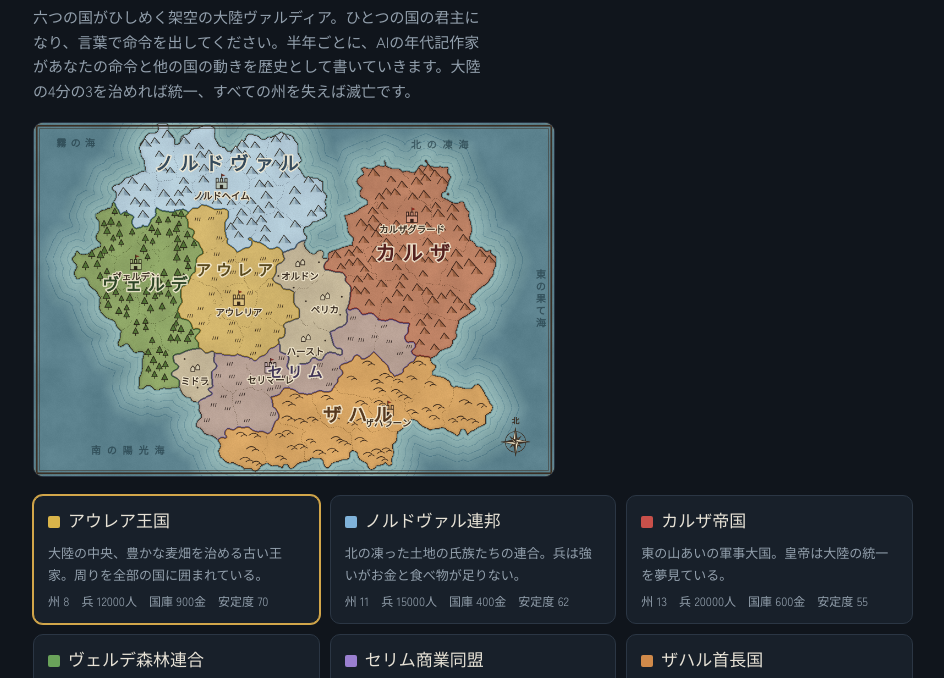
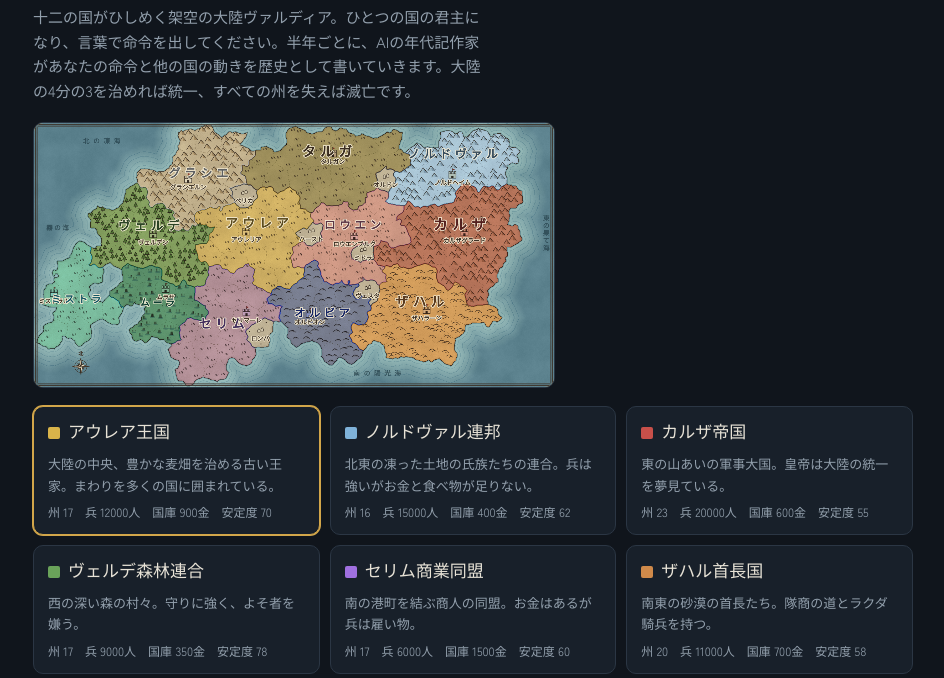
Before and after one commit to nayuta80n-ui/valdia, a plain HTML site: page index.html in a window 1280 px wide. Shown: the part 87-765 px from the top of the page, without its empty margins (167-1111 px from the left). Drawn offline with Linux system fonts and the light colour scheme; a web font is replaced by a local one.

Commit message:
国を12か国に増やし、大陸の地図を広げた
Co-Authored-By: Claude Opus 5.5 <noreply@anthropic.com>
Claude-Session: https://claude.ai/code/session_01E3C8AAQa61pffQkMSbobAA

```diff
--- a/index.html
+++ b/index.html
@@ -16,7 +16,8 @@
   --brass:#d2a64a;      /* accent: seals, buttons */
   --danger:#e06a5a;
   --ok:#7fc29b;
-  --n-A:#d9b44a; --n-N:#7fb2d9; --n-S:#9a7fd0; --n-K:#c8504a; --n-V:#6aa35a; --n-Z:#d08a4a; --n-I:#8c8f96;
+  --n-A:#d9b44a; --n-N:#7fb2d9; --n-S:#a070e0; --n-K:#c8504a; --n-V:#6aa35a; --n-Z:#d08a4a;
+  --n-G:#e2e5ea; --n-T:#8a6a4a; --n-R:#d77fa8; --n-M:#2ccff2; --n-O:#2f55f0; --n-W:#1f8f78; --n-I:#73767c;
   --display:"Zen Old Mincho","Hiragino Mincho ProN","Yu Mincho",serif;
   --body:"Zen Kaku Gothic New","Hiragino Sans","Yu Gothic",system-ui,sans-serif;
 }
@@ -144,28 +145,38 @@ textarea{width:100%;box-sizing:border-box;min-height:84px;resize:vertical;backgr
 (() => {
 /* ---------- world data ---------- */
 const NATIONS = {
-  A:{name:"アウレア王国",short:"アウレア",capital:"アウレリア",desc:"大陸の中央、豊かな麦畑を治める古い王家。周りを全部の国に囲まれている。",army:120,gold:900,stability:70},
-  N:{name:"ノルドヴァル連邦",short:"ノルドヴァル",capital:"ノルドヘイム",desc:"北の凍った土地の氏族たちの連合。兵は強いがお金と食べ物が足りない。",army:150,gold:400,stability:62},
+  A:{name:"アウレア王国",short:"アウレア",capital:"アウレリア",desc:"大陸の中央、豊かな麦畑を治める古い王家。まわりを多くの国に囲まれている。",army:120,gold:900,stability:70},
+  N:{name:"ノルドヴァル連邦",short:"ノルドヴァル",capital:"ノルドヘイム",desc:"北東の凍った土地の氏族たちの連合。兵は強いがお金と食べ物が足りない。",army:150,gold:400,stability:62},
   K:{name:"カルザ帝国",short:"カルザ",capital:"カルザグラード",desc:"東の山あいの軍事大国。皇帝は大陸の統一を夢見ている。",army:200,gold:600,stability:55},
   V:{name:"ヴェルデ森林連合",short:"ヴェルデ",capital:"ヴェルデン",desc:"西の深い森の村々。守りに強く、よそ者を嫌う。",army:90,gold:350,stability:78},
   S:{name:"セリム商業同盟",short:"セリム",capital:"セリマーレ",desc:"南の港町を結ぶ商人の同盟。お金はあるが兵は雇い物。",army:60,gold:1500,stability:60},
   Z:{name:"ザハル首長国",short:"ザハル",capital:"ザハラーン",desc:"南東の砂漠の首長たち。隊商の道とラクダ騎兵を持つ。",army:110,gold:700,stability:58},
+  G:{name:"グラシエ山岳同盟",short:"グラシエ",capital:"グラシエルン",desc:"北西の高い山々にある鉱山町の同盟。鉄と石の砦を持つが、人は少ない。",army:100,gold:650,stability:72},
+  T:{name:"タルガ騎馬民",short:"タルガ",capital:"タルガン",desc:"北の大草原を移り住む騎馬の部族たち。馬の数は大陸一だが、町や畑は少ない。",army:170,gold:300,stability:55},
+  R:{name:"ロウエン公国",short:"ロウエン",capital:"ロウエンブルク",desc:"大河が流れる大陸中東部の公国。川の港と長槍の兵が自慢。",army:100,gold:800,stability:66},
+  M:{name:"ミストラ諸島王国",short:"ミストラ",capital:"ミストラル",desc:"西の海に浮かぶ島々の王国。大陸一の船団を持つが、陸の兵は少ない。",army:70,gold:900,stability:68},
+  O:{name:"オルビア神殿国",short:"オルビア",capital:"オルビオン",desc:"南の丘に大神殿を持ち、神官たちが治める国。人々のまとまりが強い。",army:90,gold:750,stability:85},
+  W:{name:"ムーラ湿原部族",short:"ムーラ",capital:"ムラサ",desc:"南西の霧深い湿原に住む部族。沼地を味方にした奇襲が得意。",army:80,gold:250,stability:70},
   I:{name:"自由都市",short:"自由都市",desc:"どの国にも属さない町。",neutral:true},
 };
-const PLAYABLE = ["A","N","K","V","S","Z"];
+const PLAYABLE = ["A","N","K","V","S","Z","G","T","R","M","O","W"];
 const MAPROWS = [
-  "..NNNN.....",
-  ".NNNNN.KK..",
-  ".VVANN.KKK.",
-  "VVVAAIKKKK.",
-  ".VVAAAIKKK.",
-  ".VVAAISSK..",
-  "..VISSSZZ..",
-  "...SSZZZZZ.",
-  "....ZZZZ...",
+  "......GGG..TTTTT..NNN.",
+  ".....GGGGTTTTTTTNNNNN.",
+  "....GGGGGTTTTTTINNNNN.",
+  "...VGGGGIAATTTRNNNKKK.",
+  "..VVVVGAAAAARRRRKKKKK.",
+  "..VVVVVAAAAIRRRRKKKKK.",
+  ".MVVVVVAAAARRRIKKKKKK.",
+  "MM.WWVVSSAAORRRZZKKK..",
+  "MM.WWWWSSSOOOOIZZZZK..",
+  "MMM.WWWSSSOOOOZZZZZZ..",
+  "MM..WWSSSI.OOOZZZZZ...",
+  ".....SSSS...OO.ZZZ....",
+  "......SS..............",
 ];
-const CAPITALS = {A:[4,4],N:[1,3],K:[2,8],V:[3,1],S:[6,5],Z:[7,7]};
-const TERRAIN = {A:"平原",N:"雪原",K:"山地",V:"森",S:"平原",Z:"砂漠",I:"都市"};
+const CAPITALS = {G:[2,6],T:[1,12],N:[2,18],V:[5,4],A:[5,8],R:[5,13],K:[5,18],M:[8,0],W:[8,5],S:[9,8],O:[9,11],Z:[9,16]};
+const TERRAIN = {A:"平原",N:"雪原",K:"山地",V:"森",S:"平原",Z:"砂漠",G:"山地",T:"草原",R:"平原",M:"平原",O:"丘陵",W:"湿地",I:"都市"};
 const SYL = {
   A:[["アル","ベル","カス","リオ","マル","ソレ","ヴィ","ロザ","エル","トゥ"],["ディア","モント","ヴァーレ","リナ","ガルド","ファン","セル"]],
   N:[["フロ","スカ","ヘル","ヨル","ヴァル","クロ","オス","ティル"],["ヘイム","ガルド","ヴィク","スタッド","フィヨル","ボルグ","ネス"]],
@@ -173,8 +184,14 @@ const SYL = {
   V:[["シル","ルー","ミナ","ウィロ","フェン","オル","ネア","リン"],["ウッド","ヘイヴン","グレン","ミア","ローン","デル","ブルク"]],
   S:[["セラ","マリ","ポル","カプ","ネリ","ヴェン","オルタ","ルチ"],["ポート","マーレ","ノーヴァ","ツィア","リエ","ベル","ラ"]],
   Z:[["ザハ","アル","カシ","メル","スー","ハダ","タリ","ジャ"],["ラーン","ブール","ミーラ","ダン","カール","サフ","ド"]],
+  G:[["グラ","アイ","ブリ","ストン","エーデ","ハル","ギル","モル"],["ホルン","シュタイン","ベルク","クラム","ガッフ","ツィネ","フェル"]],
+  T:[["タル","オル","バト","ケレ","ジャム","ウラ","テム","ボグ"],["ガン","ダイ","チン","スル","ボル","ハン","ト"]],
+  R:[["ロウ","リヒ","エム","ヴァイ","ハイ","ズィー","アル","クラ"],["ブルク","フルト","ハーフェン","ドルフ","ブリュク","ミュンデ","ウ"]],
+  M:[["ミス","カリ","ラナ","ペレ","オリ","ナウ","シア","トロ"],["トラ","ノス","ミア","ケイ","ロス","ティア","ネ"]],
+  O:[["オル","セレ","ルミ","カン","ヘリ","アウ","ソラ","エリ"],["ビオン","ティア","ナス","デル","オーラ","メス","ア"]],
+  W:[["ムー","ラサ","ボグ","ニャ","ケム","ワル","スゥ","ドゥ"],["ラ","ガ","メ","トゥ","ンバ","ワ","ク"]],
 };
-const FREE = ["オルドン","ペリカ","ハースト","ミドラ"];
+const FREE = ["オルドン","ペリカ","ハースト","ミドラ","ヴェスタ","ロンバ"];
 
 function buildProvinces(){
   const list=[], used=new Set(Object.values(NATIONS).map(n=>n.capital).filter(Boolean)), count={};
@@ -206,7 +223,7 @@ function buildProvinces(){
 }
 
 /* ---------- state ---------- */
-const KEY="valdia-save-v1";
+const KEY="valdia-save-v2";
 let S=null;           // game state
 let sel=null;         // selected province id
 let tab="chron";
@@ -231,7 +248,7 @@ function parseLoose(t){
   throw {code:"invalid_json"};
 }
 let prog={phase:"send",chars:0,writeAt:0};
-const EXPECT=2000;
+const EXPECT=3200;
 function thinkCfg(m){
   if(/gemini-2\.5-flash/.test(m)) return {thinkingBudget:0};
   if(/gemini-2\.5-pro/.test(m)) return {thinkingBudget:128};
@@ -316,23 +333,30 @@ function newGame(code){
   const provs=buildProvinces();
   const nations={};
   Object.keys(NATIONS).forEach(k=>{ if(!NATIONS[k].neutral){const n=NATIONS[k]; nations[k]={army:n.army,gold:n.gold,stability:n.stability};} });
-  return {v:1,player:code,turn:0,year:812,season:"春",provinces:provs.map(p=>({id:p.id,owner:p.owner})),
-    nations, diplomacy:{wars:[["K","N"]],alliances:[["A","S"]]}, log:[], suggestions:defaultSuggestions(code), lastDelta:{}, ended:null};
+  return {v:2,player:code,turn:0,year:812,season:"春",provinces:provs.map(p=>({id:p.id,owner:p.owner})),
+    nations, diplomacy:JSON.parse(JSON.stringify(START_DIP)), log:[], suggestions:defaultSuggestions(code), lastDelta:{}, ended:null};
 }
+const START_DIP={wars:[["K","N"],["T","G"]],alliances:[["A","S"],["O","Z"]]};
 const START_SITU={
-  A:{aim:"王家の力を守る",text:"豊かな麦畑を持つが、四方を他国に囲まれて落ち着かない。セリムとは古い同盟がある。"},
+  A:{aim:"王家の力を守る",text:"豊かな麦畑を持つが、まわりを多くの国に囲まれて落ち着かない。セリムとは古い同盟がある。"},
   N:{aim:"カルザを押し返す",text:"カルザ帝国との戦争が続き、冬を前に食料が足りなくなりつつある。"},
-  K:{aim:"大陸の統一",text:"皇帝はノルドヴァルとの戦争を進め、さらに南へ目を向けている。"},
+  K:{aim:"大陸の統一",text:"皇帝はノルドヴァルとの戦争を進め、さらに西へ目を向けている。"},
   V:{aim:"森を守る",text:"森の村々は戦争から距離をおき、よそ者を警戒している。"},
   S:{aim:"交易でもうける",text:"港はにぎわっているが、自前の兵が少なく、守りを傭兵に頼っている。"},
-  Z:{aim:"隊商の道を広げる",text:"首長たちは隊商の道を広げようとしているが、内輪もめも多い。"},
+  Z:{aim:"隊商の道を広げる",text:"オルビアと同盟を結び、隊商の道を広げようとしているが、首長どうしの内輪もめも多い。"},
+  G:{aim:"山の砦を守る",text:"北のタルガ騎馬民と戦争中。山の砦は堅いが、兵の数で押されている。"},
+  T:{aim:"山の鉄を奪う",text:"グラシエの鉱山を狙って戦争を始めた。草原の馬は数えきれない。"},
+  R:{aim:"川を支配する",text:"大河の通行税で豊か。東のカルザと西のアウレアの間で揺れている。"},
+  M:{aim:"海の道を握る",text:"島々の船団は強いが、陸の兵は少ない。大陸の港を欲しがっている。"},
+  O:{aim:"教えを広める",text:"ザハルと同盟を結び、南の大地で信者を増やしている。"},
+  W:{aim:"湿原を守る",text:"霧深い湿原にこもり、外の国とはあまり関わらない。"},
 };
 const ATT=["友好","中立","警戒","敵対"];
-function startAttitude(P,k){ const d={wars:[["K","N"]],alliances:[["A","S"]]}; if(pairHas(d.alliances,P,k)) return "友好"; if(pairHas(d.wars,P,k)) return "敵対"; return k==="K"?"警戒":"中立"; }
+function startAttitude(P,k){ const d=START_DIP; if(pairHas(d.alliances,P,k)) return "友好"; if(pairHas(d.wars,P,k)) return "敵対"; return (k==="K"||k==="T")?"警戒":"中立"; }
 function ensureSitu(){
   if(!S) return;
   if(!S.situ){ S.situ={}; Object.keys(S.nations).forEach(k=>S.situ[k]={aim:START_SITU[k].aim,text:START_SITU[k].text,attitude:k===S.player?"":startAttitude(S.player,k)}); }
-  if(S.worldNote===undefined) S.worldNote="北ではカルザ帝国とノルドヴァル連邦が戦争中。ほかの国々は様子をうかがっている。";
+  if(S.worldNote===undefined) S.worldNote="北ではカルザ帝国とノルドヴァル連邦、タルガ騎馬民とグラシエ山岳同盟がそれぞれ戦争中。南ではオルビアとザハルが手を結んだ。";
 }
 function defaultSuggestions(code){
   return {
@@ -342,12 +366,18 @@ function defaultSuggestions(code){
     V:["森の砦を固め、弓兵を育てる","自由都市を味方につける","アウレアの西の州へ奇襲をかける"],
     S:["傭兵を大量に雇う","カルザに武器を売ってもうける","自由都市を買い取る交渉をする"],
     Z:["隊商の道を広げ、国庫を増やす","ラクダ騎兵でセリムの港を襲う","カルザと同盟を結ぶ"],
+    G:["鉄を売って国庫を増やす","タルガの騎馬を山の砦で迎え撃つ","アウレアと同盟を結ぶ"],
+    T:["グラシエの山へ攻め込む","ノルドヴァルと手を組み、カルザを北から攻める","南の麦畑を略奪する"],
+    R:["川の通行税を上げて国庫を増やす","カルザの西の州を奪う","アウレアと同盟を結ぶ"],
+    M:["船団で沿岸の州を襲う","セリムと交易の約束を結ぶ","ムーラの湿原に港を作る"],
+    O:["神官を各国に送り、味方を増やす","ザハルとの同盟を深める","セリムの港を攻め落とす"],
+    W:["霧にまぎれてヴェルデの森を襲う","ミストラの船乗りと手を組む","湿原の砦を固める"],
   }[code];
 }
 let PROV_META = buildProvinces(); // static geometry and names
 const META = Object.fromEntries(PROV_META.map(p=>[p.id,p]));
 
-function load(){ try{ const t=localStorage.getItem(KEY); if(t){ const s=JSON.parse(t); if(s&&s.v===1) return s; } }catch(e){} return null; }
+function load(){ try{ const t=localStorage.getItem(KEY); if(t){ const s=JSON.parse(t); if(s&&s.v===2) return s; } }catch(e){} return null; }
 function save(){ try{ localStorage.setItem(KEY,JSON.stringify(S)); }catch(e){} }
 
 const owner = id => S.provinces.find(p=>p.id===id).owner;
@@ -360,7 +390,7 @@ const esc = t => String(t??"").replace(/[&<>"]/g,c=>({"&":"&amp;","<":"&lt;",">"
 /* ---------- map ---------- */
 /* ---------- fantasy map (canvas) ---------- */
 const MAP = (() => {
-  const Rp=44, Wp=Math.sqrt(3)*Rp, ROWS=MAPROWS.length, COLS=MAPROWS[0].length;
+  const Rp=36, Wp=Math.sqrt(3)*Rp, ROWS=MAPROWS.length, COLS=MAPROWS[0].length;
   const CW=Math.round((COLS+1.4)*Wp), CH=Math.round(((ROWS-1)*1.5+2.6)*Rp);
   const NP=PROV_META.length;
   function hash(a,b,s){ let h=(Math.imul(a,374761393)+Math.imul(b,668265263)+Math.imul(s,1442695041))|0; h=Math.imul(h^(h>>>13),1274126177); h^=h>>>16; return (h>>>0)/4294967296; }
@@ -375,7 +405,7 @@ const MAP = (() => {
     const i=(r>=0&&r<ROWS&&c>=0&&c<COLS&&idxAt[r+","+c]!==undefined)?idxAt[r+","+c]:-1;
     v={x:(c+.5*(r&1)+.95)*Wp+(hash(r,c,7)-.5)*.6*Rp, y:(r*1.5+1.3)*Rp+(hash(r,c,9)-.5)*.6*Rp, i}; cells.set(k,v); return v; }
   const TERR=PROV_META.map(p=>p.terrain.split("・")[0]);
-  const TC={"平原":[226,210,163],"雪原":[236,238,234],"山地":[210,190,150],"森":[196,200,148],"砂漠":[236,211,150],"都市":[220,204,170]};
+  const TC={"草原":[214,214,152],"丘陵":[220,200,150],"湿地":[178,192,152],"平原":[226,210,163],"雪原":[236,238,234],"山地":[210,190,150],"森":[196,200,148],"砂漠":[236,211,150],"都市":[220,204,170]};
   const INK="#3b2f24";
   let B=null;      // static base
   const comp=new Map();
@@ -436,7 +466,7 @@ const MAP = (() => {
     const avoid=PROV_META.map((p,i)=>(p.capital||p.origin==="I")?cen[i]:null).filter(Boolean);
     const okAt=(x,y,i)=>{ x|=0; y|=0; if(x<8||y<8||x>CW-9||y>CH-9) return false; const k=y*CW+x;
       return look[k]===i && landD[k]>9 && look[k-8]===i && look[k+8]===i && look[k-7*CW]===i && look[k+6*CW]===i; };
-    const WANT={"平原":4,"雪原":6,"山地":7,"森":11,"砂漠":5,"都市":3};
+    const WANT={"草原":4,"丘陵":5,"湿地":7,"平原":4,"雪原":6,"山地":7,"森":11,"砂漠":5,"都市":3};
     PROV_META.forEach((p,i)=>{
       const R=rng(1000+i), want=WANT[TERR[i]]; let got=0;
       for(let t=0;t<90&&got<want;t++){
@@ -473,7 +503,13 @@ const MAP = (() => {
       const w=10*s;
       c.beginPath(); c.moveTo(x-w,y); c.quadraticCurveTo(x-w*.2,y-7*s,x+w*.5,y-1); c.stroke();
       c.beginPath(); c.moveTo(x-w*.1,y+4); c.quadraticCurveTo(x+w*.5,y-2*s,x+w,y+3); c.stroke();
-    } else if(t==="平原"){
+    } else if(t==="丘陵"){
+      const w=8*s; c.beginPath(); c.moveTo(x-w,y); c.quadraticCurveTo(x,y-9*s,x+w,y); c.fillStyle="#cdb684"; c.fill(); c.stroke();
+      c.beginPath(); c.moveTo(x-w*.2,y-5*s); c.lineTo(x+w*.4,y-2*s); c.stroke();
+    } else if(t==="湿地"){
+      c.lineWidth=1.1; c.fillStyle="rgba(70,110,110,.45)"; c.beginPath(); c.ellipse(x,y+1,7*s,2.4*s,0,0,7); c.fill();
+      for(let j=-1;j<=1;j++){ c.beginPath(); c.moveTo(x+j*3,y); c.lineTo(x+j*3.6,y-7*s); c.stroke(); }
+    } else if(t==="平原"||t==="草原"){
       c.lineWidth=1.1;
       for(let j=-1;j<=1;j++){ c.beginPath(); c.moveTo(x+j*4,y); c.lineTo(x+j*4+1.5,y-5*s); c.stroke(); }
     } else {
@@ -518,7 +554,7 @@ const MAP = (() => {
     const F=fi.data, L=li.data;
     for(let y=2;y<CH-2;y++) for(let x=2;x<CW-2;x++){
       const k=y*CW+x, i=look[k]; if(i<0) continue; const o=k*4, ow=own[i], c=col[ow];
-      F[o]=c[0]; F[o+1]=c[1]; F[o+2]=c[2]; F[o+3]=ow==="I"?60:120;
+      F[o]=c[0]; F[o+1]=c[1]; F[o+2]=c[2]; F[o+3]=ow==="I"?60:140;
       let nb=false, nb2=false, pe=false, pe2=false;
       const n1=[k-1,k+1,k-CW,k+CW], n2=[k-2,k+2,k-2*CW,k+2*CW];
       for(const q of n1){ const j=look[q]; if(j>=0&&own[j]!==ow) nb=true; if(j!==i) pe=true; }
@@ -550,12 +586,12 @@ const MAP = (() => {
     });
     // seas
     c.font=`700 18px ${DF}`; c.fillStyle="rgba(28,52,62,.62)"; c.strokeStyle="rgba(0,0,0,0)"; c.lineWidth=0;
-    spaced(c,"北の凍海",CW*.78,CH*.065,18,.6);
-    spaced(c,"南の陽光海",CW*.18,CH*.93,18,.6);
-    spaced(c,"霧の海",CW*.08,CH*.06,16,.5);
-    c.save(); c.translate(CW-24,CH*.5); [..."東の果て海"].forEach((ch,j)=>c.fillText(ch,0,(j-2)*22)); c.restore();
+    spaced(c,"北の凍海",CW*.13,CH*.07,18,.6);
+    spaced(c,"南の陽光海",CW*.66,CH*.95,18,.6);
+    spaced(c,"霧の海",CW*.045,CH*.4,15,.3);
+    c.save(); c.translate(CW-22,CH*.42); [..."東の果て海"].forEach((ch,j)=>c.fillText(ch,0,(j-2)*21)); c.restore();
     // compass rose
-    compass(c,CW-70,CH-62,26,DF);
+    compass(c,CW*.09,CH-58,24,DF);
     // frame
     c.strokeStyle=INK; c.lineWidth=3; c.strokeRect(5,5,CW-10,CH-10); c.lineWidth=1; c.strokeRect(10,10,CW-20,CH-20);
     if(comp.size>12) comp.clear();
@@ -601,7 +637,7 @@ function worldText(){
     lines.push(`${k}=${NATIONS[k].name}: ${c?`州${c} 兵${n.army}00人 国庫${n.gold}金 安定度${n.stability}`:"滅亡"} — ${NATIONS[k].desc}`);
   });
   lines.push(`I=自由都市（中立の町、国ではない）`);
-  const pl=S.provinces.map(p=>{const m=META[p.id]; return `${p.id} ${m.name}[${p.owner}]${m.terrain}${m.capital&&p.owner===m.origin?"・首都":""} 隣:${m.nb.join(",")}`;});
+  const pl=S.provinces.map(p=>{const m=META[p.id]; return `${p.id} ${m.name}[${p.owner}]${m.terrain}${m.capital&&p.owner===m.origin?"・首都":""} 隣:${m.nb.map(n=>n.slice(1)).join(",")}`;});
   return {nations:lines.join("\n"), provinces:pl.join("\n")};
 }
 function buildPrompt(cmd){
@@ -614,7 +650,7 @@ function buildPrompt(cmd){
 - もっともらしく公平に。無茶な命令は失敗したり、代償を払ったりしてよい。うまい作戦は報われる。
 - 兵・国庫・安定度・地形・距離・同盟関係を考えて結果を決める。
 - 他の国（AI）も自分の目的で動く：同盟、裏切り、戦争、内乱、疫病、豊作など。毎ターン1〜3件、他国の動きを入れる。
-- 州の持ち主が変わるのは、戦争・反乱・買収・自由都市の合流などのときだけ。新しい持ち主がすでに隣の州を持っていること。1ターンで全体で最大5州まで。首都は落ちにくい。
+- 州の持ち主が変わるのは、戦争・反乱・買収・自由都市の合流などのときだけ。新しい持ち主がすでに隣の州を持っていること。1ターンで全体で最大7州まで。首都は落ちにくい。
 - 数値の変化（差分）の目安：兵は ±0〜60（単位は百人）、国庫は ±0〜400、安定度は ±0〜15。毎ターン、州の数に応じて少し国庫が入り、兵の維持でお金が減る。
 - 現実の国名・人名・宗教は出さない。人物の名前は架空のカタカナ名で。
 - 文章は日本語。むずかしい漢字や専門用語は避け、物語として楽しく。
@@ -630,7 +666,7 @@ ${Object.keys(S.nations).filter(k=>alive(k)).map(k=>`${k}: ねらい「${S.situ[
 戦争中: ${S.diplomacy.wars.map(p=>p.join("×")).join("、")||"なし"}
 同盟: ${S.diplomacy.alliances.map(p=>p.join("＝")).join("、")||"なし"}
 
-# 州（id 名前[持ち主]地形 隣の州）
+# 州（id 名前[持ち主]地形 隣の州の番号。例：隣:12 は p12 のこと）
 ${w.provinces}
 
 # これまでの出来事
@@ -662,7 +698,7 @@ function applyTurn(cmd,res){
   const nat=new Set(Object.keys(S.nations));
   changedIds=new Set();
   const transfers=[];
-  (Array.isArray(res.transfers)?res.transfers:[]).slice(0,6).forEach(t=>{
+  (Array.isArray(res.transfers)?res.transfers:[]).slice(0,8).forEach(t=>{
     const p=S.provinces.find(x=>x.id===String(t&&t.province)); const to=String(t&&t.to);
     if(!p||!valid.has(to)||p.owner===to) return;
     const ok=to==="I"||META[p.id].nb.some(n=>owner(n)===to);
@@ -806,7 +842,7 @@ function renderStart(){
   const n=NATIONS[pickNation];
   app.innerHTML=`<div class="start">
     <div class="lead"><h1>ヴァルディア年代記</h1>
-    <p>六つの国がひしめく架空の大陸ヴァルディア。ひとつの国の君主になり、言葉で命令を出してください。半年ごとに、AIの年代記作家があなたの命令と他の国の動きを歴史として書いていきます。大陸の4分の3を治めれば統一、すべての州を失えば滅亡です。</p></div>
+    <p>十二の国がひしめく架空の大陸ヴァルディア。ひとつの国の君主になり、言葉で命令を出してください。半年ごとに、AIの年代記作家があなたの命令と他の国の動きを歴史として書いていきます。大陸の4分の3を治めれば統一、すべての州を失えば滅亡です。</p></div>
     <div class="minimap mapwrap">${mapCanvas("mini")}</div>
     <div class="pick">${PLAYABLE.map(k=>{const x=NATIONS[k];const c=PROV_META.filter(p=>p.origin===k).length;return `<button class="ncard" data-pick="${k}" aria-pressed="${k===pickNation}">
       <span class="t"><span class="sw" style="background:var(--n-${k})"></span>${x.name}</span>
```
